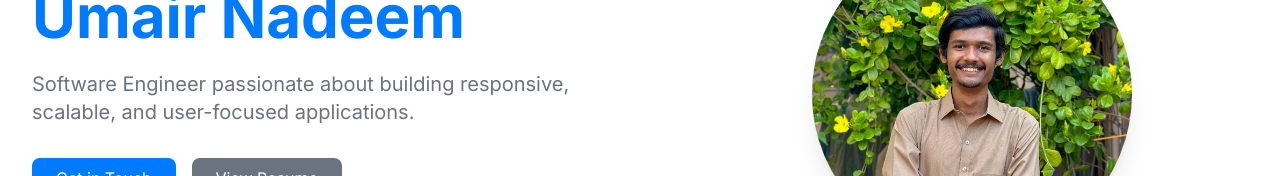
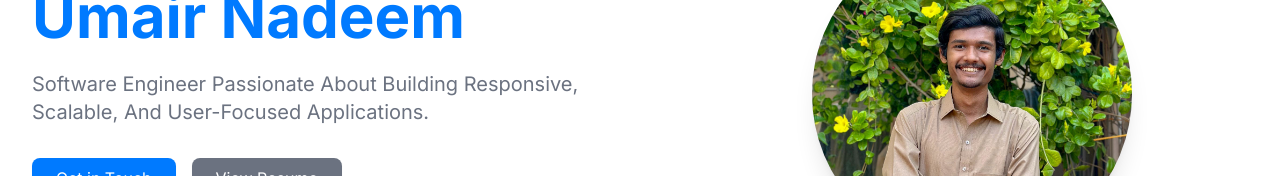
Before and after one commit to UmairNadeem76/Portfolio, a Next.js app: page / in a window 1280 px wide. Shown: the part 202-378 px from the top of the page. Built offline with nearby package versions, Linux system fonts and the light colour scheme.

Commit message:
Minor Tweaks

```diff
--- a/src/app/layout.tsx
+++ b/src/app/layout.tsx
@@ -7,7 +7,7 @@ const inter = Inter({ subsets: ['latin'] })
 
 export const metadata: Metadata = {
   title: 'Portfolio | Muhammad Umair Nadeem',
-  description: 'Personal portfolio website showcasing my work and skills as a software engineer',
+  description: 'Personal Portfolio Website Showcasing My Work And Skills As A Software Engineer',
 }
 
 export default function RootLayout({
--- a/src/app/page.tsx
+++ b/src/app/page.tsx
@@ -216,7 +216,7 @@ export default function Home() {
                 Hi, I'm <span className="text-primary">Muhammad Umair Nadeem</span>
               </h1>
               <p className="text-xl text-secondary dark:text-gray-300 mb-8">
-                Software Engineer passionate about building responsive, scalable, and user-focused applications.
+                Software Engineer Passionate About Building Responsive, Scalable, And User-Focused Applications.
               </p>
               <div className="flex flex-col sm:flex-row gap-4 justify-center md:justify-start">
                 <motion.a
```
